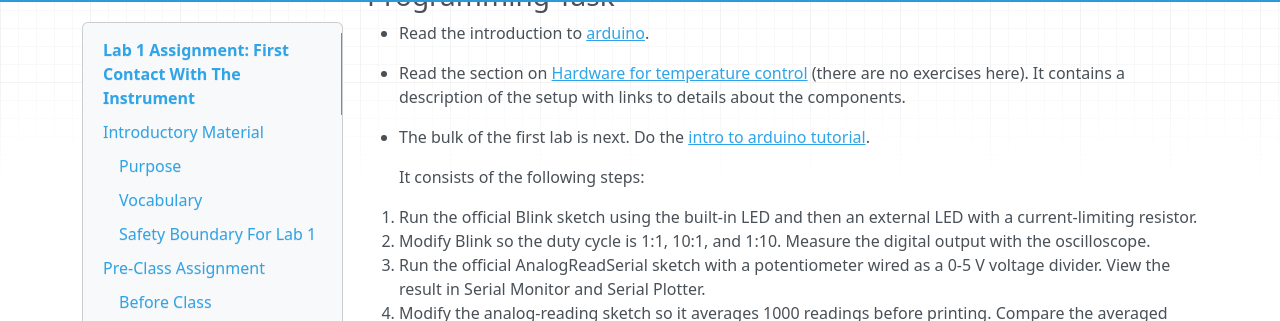
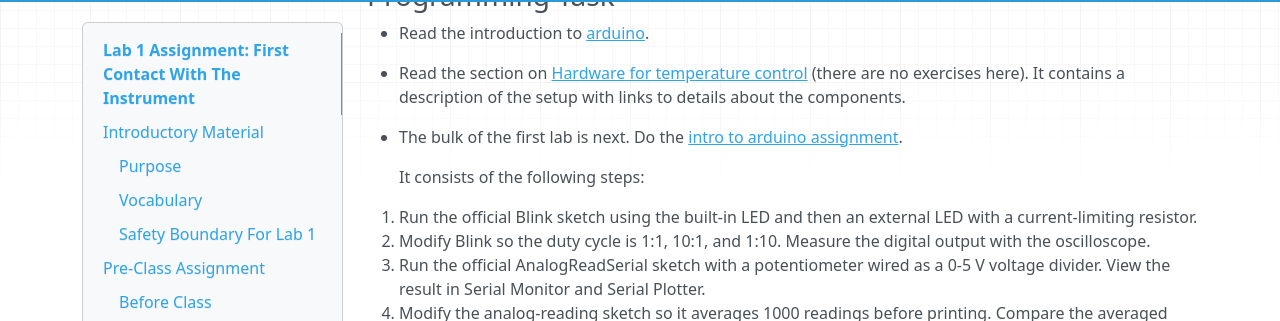
Before and after one commit to SethFraden/Phys39F26-course, an MkDocs documentation site: the page built from course/labs/lab-01/index.md, in a window 1280 px wide and 900 px high, scrolled down 1822 px. Shown: the part 134-455 px from the top of the window. Built offline with MkDocs 1.6.1, drawn with Linux system fonts in a browser that asks for light colours; nearby versions of some CDN libraries.

Commit message:
Revise Arduino tutorial

```diff
--- a/course/labs/lab-01/index.md
+++ b/course/labs/lab-01/index.md
@@ -74,7 +74,7 @@ You will:
 
 - Read the section on <a href="https://sethfraden.github.io/Phys39F26-course/hardware/">Hardware for temperature control</a> (there are no exercises here). It contains a description of the setup with links to details about the components.
 
-- The bulk of the first lab is next. Do the <a href="https://sethfraden.github.io/Phys39F26-course/arduino/">intro to arduino tutorial</a>. </p> It consists of the following steps:
+- The bulk of the first lab is next. Do the <a href="https://sethfraden.github.io/Phys39F26-course/arduino/">intro to arduino assignment</a>. </p> It consists of the following steps:
 <ol>
   <li>Run the official Blink sketch using the built-in LED and then an external LED with a current-limiting resistor.</li>
   <li>Modify Blink so the duty cycle is 1:1, 10:1, and 1:10. Measure the digital output with the oscilloscope.</li>
--- a/docs/index.html
+++ b/docs/index.html
@@ -246,5 +246,5 @@ is preserved separately as a legacy resource and will not be edited.</p>
 
 <!--
 MkDocs version : 1.6.1
-Build Date UTC : 2026-06-20 20:19:12.197464+00:00
+Build Date UTC : 2026-06-20 20:21:48.040104+00:00
 -->
--- a/docs/labs/lab-01/index.html
+++ b/docs/labs/lab-01/index.html
@@ -244,7 +244,7 @@
 <p>Read the section on <a href="https://sethfraden.github.io/Phys39F26-course/hardware/">Hardware for temperature control</a> (there are no exercises here). It contains a description of the setup with links to details about the components.  </p>
 </li>
 <li>
-<p>The bulk of the first lab is next. Do the <a href="https://sethfraden.github.io/Phys39F26-course/arduino/">intro to arduino tutorial</a>. </p> It consists of the following steps:</p>
+<p>The bulk of the first lab is next. Do the <a href="https://sethfraden.github.io/Phys39F26-course/arduino/">intro to arduino assignment</a>. </p> It consists of the following steps:</p>
 </li>
 </ul>
 <ol>
```
Also changed, not shown: docs/search/search_index.json (+1 -1 lines).
